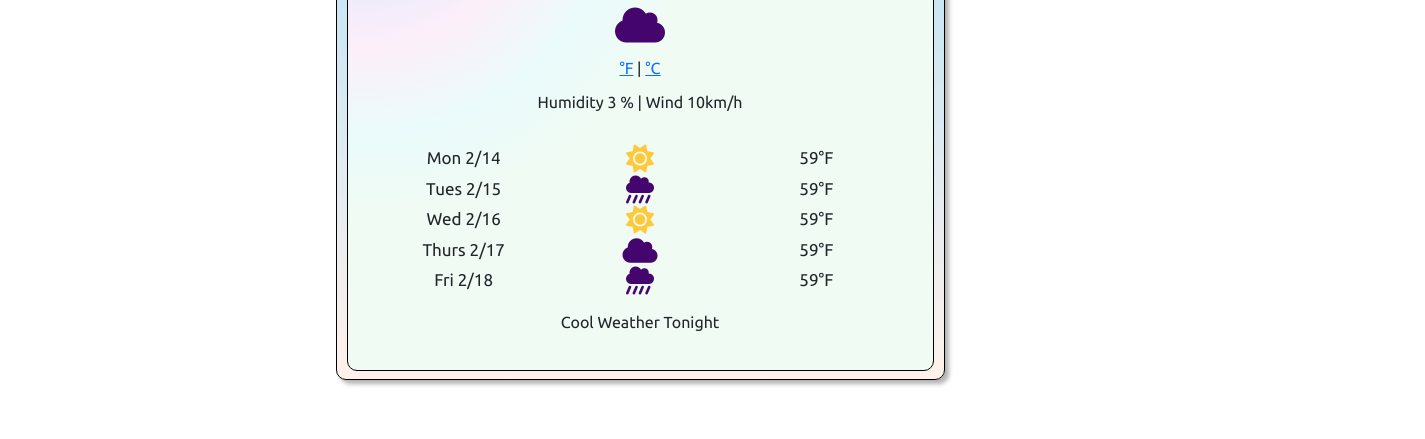
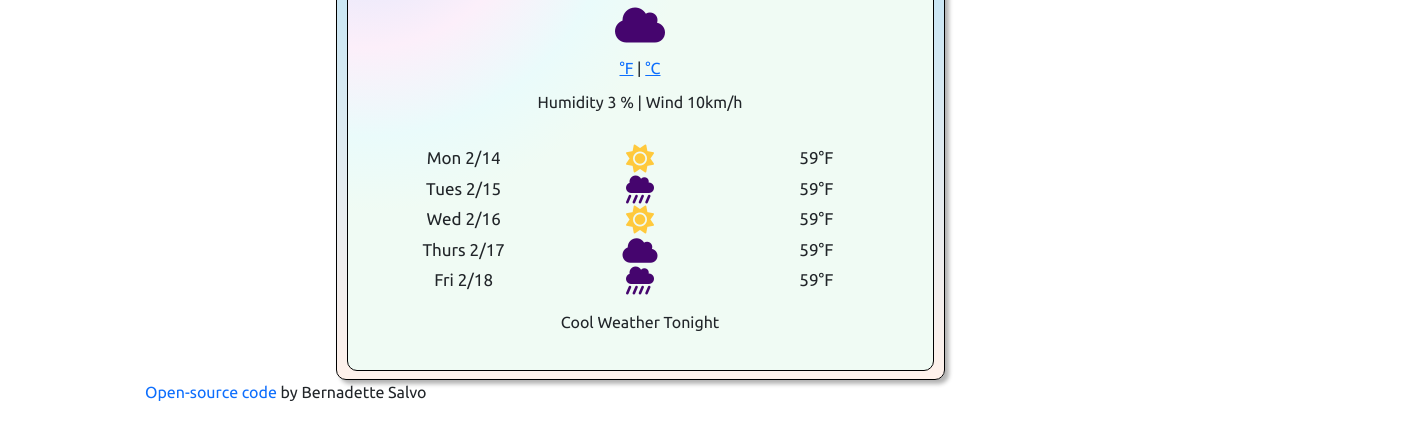
Before and after one commit to dettemarie/weather-app, a plain HTML site: page index.html in a window 1280 px wide. Shown: the part 275-714 px from the top of the page, 1425 px wide, since content can reach past the window. Drawn offline with nearby package versions, Linux system fonts and the light colour scheme; no server answers.

Commit message:
added open source code link

```diff
--- a/index.html
+++ b/index.html
@@ -108,5 +108,13 @@
       </div>
     </div>
     <script src="src/script.js"></script>
+    <div class="source-code">
+      <a
+        href="https://github.com/dettemarie/weather-app"
+        class="source-code-link"
+        >Open-source code</a
+      >
+      by Bernadette Salvo
+    </div>
   </body>
 </html>
--- a/src/styles.css
+++ b/src/styles.css
@@ -69,3 +69,10 @@ body {
   text-align: center;
   text-transform: capitalize;
 }
+.source-code {
+  position: relative;
+  left: 145px;
+}
+.source-code-link {
+  text-decoration: none;
+}
```
